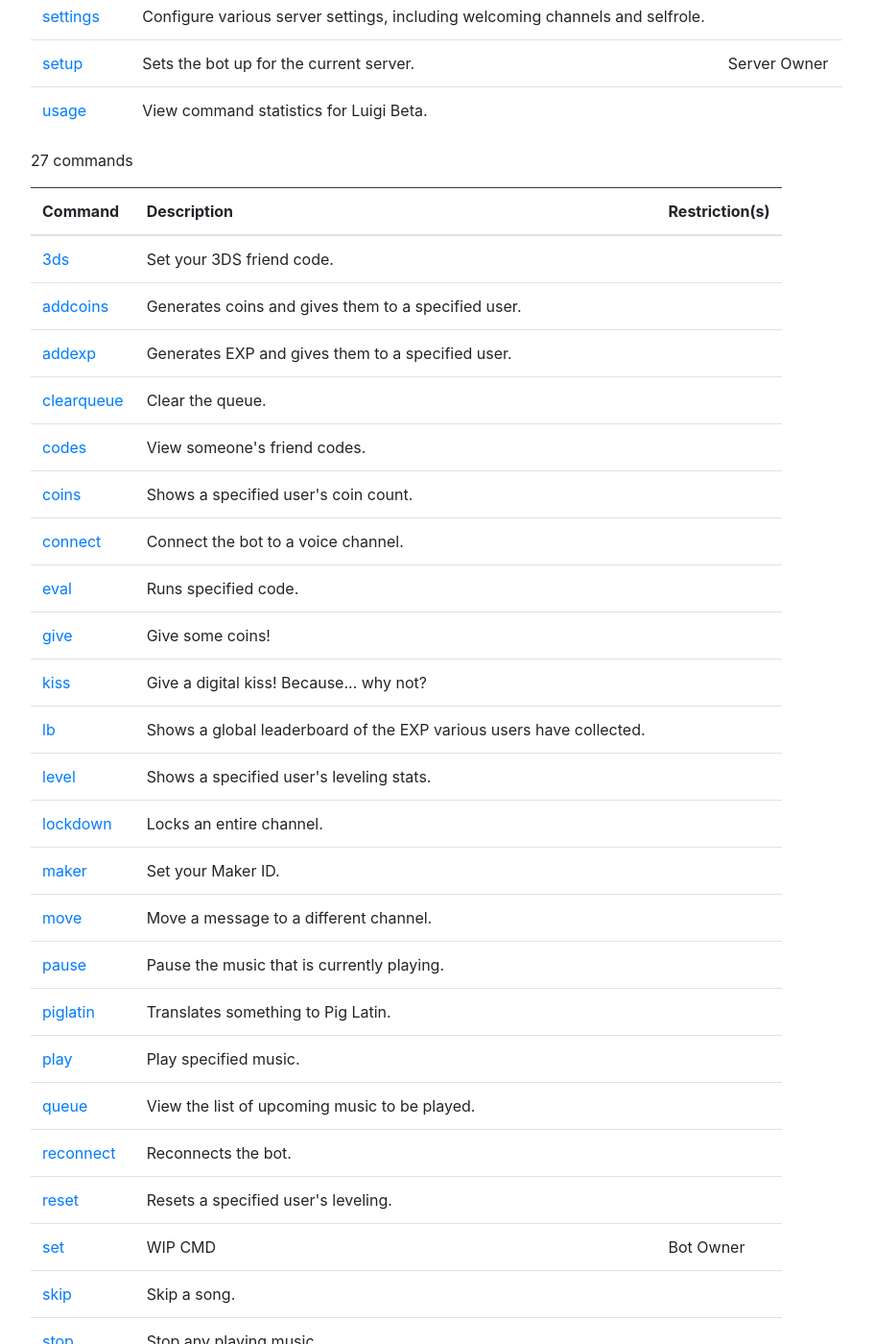
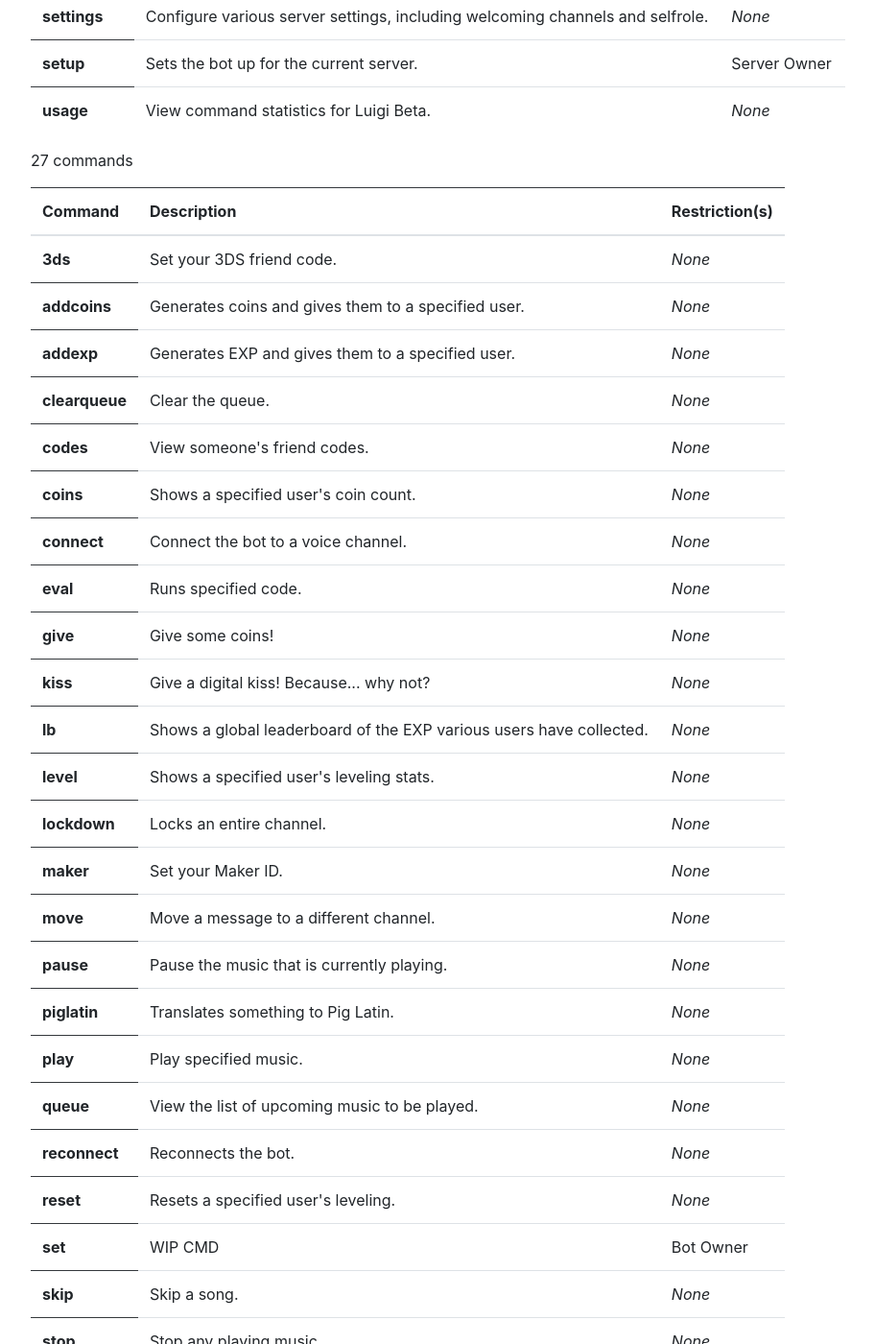
Before and after one commit to luigibeta/luigibeta.github.io, a Jekyll site: the page built from commands.html, in a window 1280 px wide and 1400 px high, scrolled down 3492 px. Shown: the whole window at 96% size, without its empty margins (53-965 px from the left). Built offline with Jekyll 4.4.1, drawn with Linux system fonts in a browser that asks for light colours; nearby versions of some CDN libraries; a style sheet for code colours, icons or effects is not loaded; some of the changed text lies outside the part shown.

Commit message:
Add content to empty cell, scope to the headers and remove meaningless link

```diff
--- a/commands.html
+++ b/commands.html
@@ -19,17 +19,16 @@
 
     {% for category in all_categories_sorted %}
     {% assign commands = site.data.commands | where: "category", category %}
-    {% assign category_restrictions = site.data.commands | where: "category", category | map: "restriction" | uniq |
-    size %}
+    {% assign total_restrs = site.data.commands | where: "category", category | map: "restriction" | uniq | size %}
     <h2>{{ category }}</h2>
     <p>{{ commands | size }} commands</p>
     <table class="table table-hover table-commands table-responsive" style="min-width: 100%;">
         <thead>
             <tr>
-                <th>Command</th>
-                <th>Description</th>
-                {% if category_restrictions > 0 %}
-                <th>Restriction(s)</th>
+                <th scope="col">Command</th>
+                <th scope="col">Description</th>
+                {% if total_restrs > 0 %}
+                <th scope="col">Restriction(s)</th>
                 {% endif %}
             </tr>
         </thead>
@@ -37,13 +36,13 @@
             {% assign commands_sorted = commands | sort_natural: "name" %}
             {% for command in commands_sorted %}
             <tr>
-                <td><a href="{{ command.command }}">{{ command.name }}</a></td>
+                <th scope="row">{{ command.name }}</th>
                 <td>{{ command.description }}</td>
                 {% if command.restriction %}
                 <td>{{ command.restriction }}</td>
-                {% elsif category_restrictions > 0 %}
+                {% elsif total_restrs > 0 %}
                 <!-- No restrictions -->
-                <td></td>
+                <td><i>None</i></td>
                 {% endif %}
             </tr>
             {% endfor %}
```
